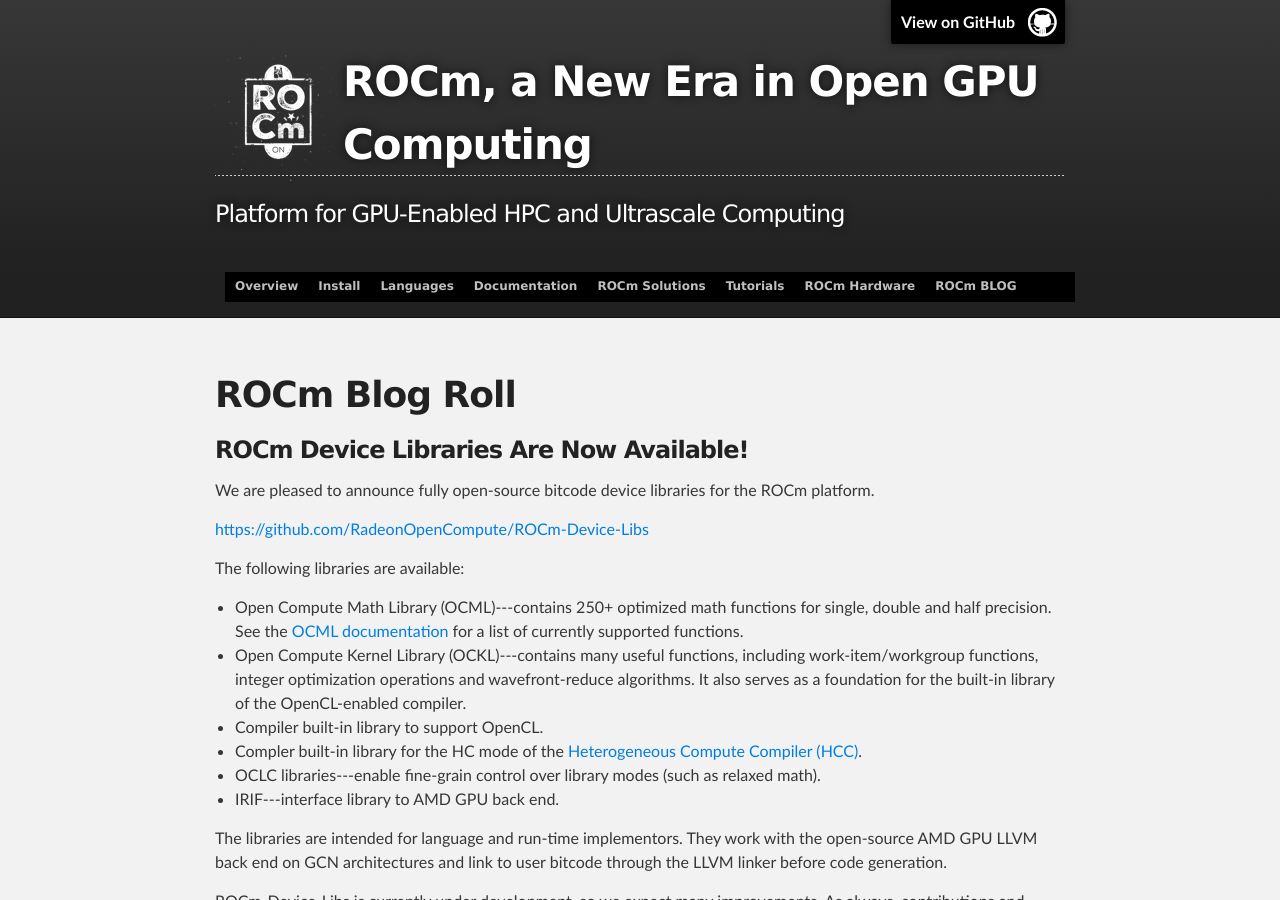
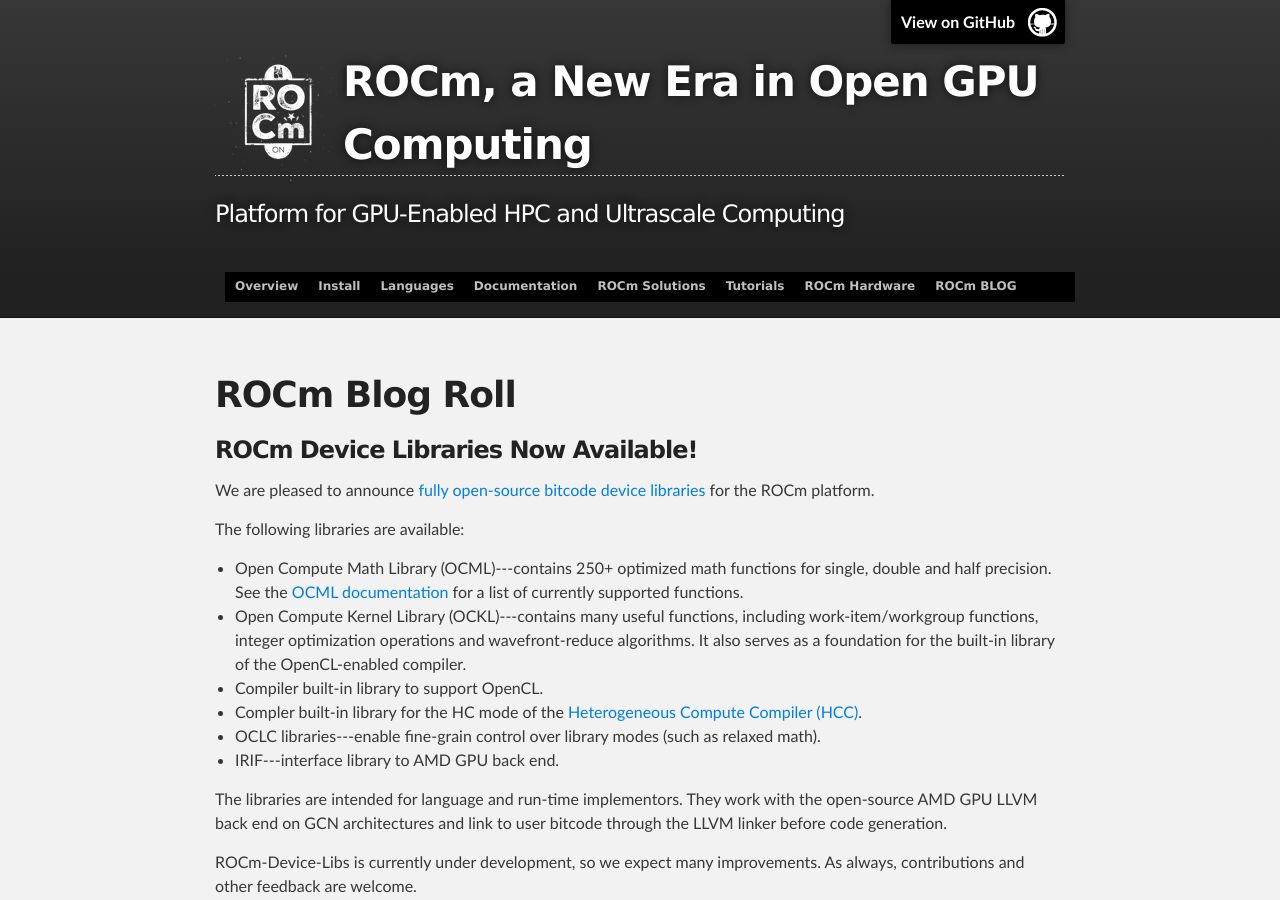
Before and after one commit to ROCm/ROCm.github.io, a Jekyll site: the page blog.html, which Jekyll copies as it is, in a window 1280 px wide and 900 px high. Built offline with Jekyll 4.4.1, drawn with Linux system fonts in a browser that asks for light colours.

Commit message:
Update blog.html

```diff
--- a/blog.html
+++ b/blog.html
@@ -60,11 +60,9 @@
       <section id="main_content" class="inner">
 <h1 id="ROCm-Blog">ROCm Blog Roll</h1>
 
-<h3>ROCm Device Libraries Are Now Available!</h3>
+<h3>ROCm Device Libraries Now Available!</h3>
 
-<p>We are pleased to announce fully open-source bitcode device libraries for the ROCm platform.</p>
-
-<p><a href="https://github.com/RadeonOpenCompute/ROCm-Device-Libs">https://github.com/RadeonOpenCompute/ROCm-Device-Libs</a></p>
+<p>We are pleased to announce <a href="https://github.com/RadeonOpenCompute/ROCm-Device-Libs">fully open-source bitcode device libraries</a> for the ROCm platform.</p>
 
 <p>The following libraries are available:</p>
 <ul>
```
